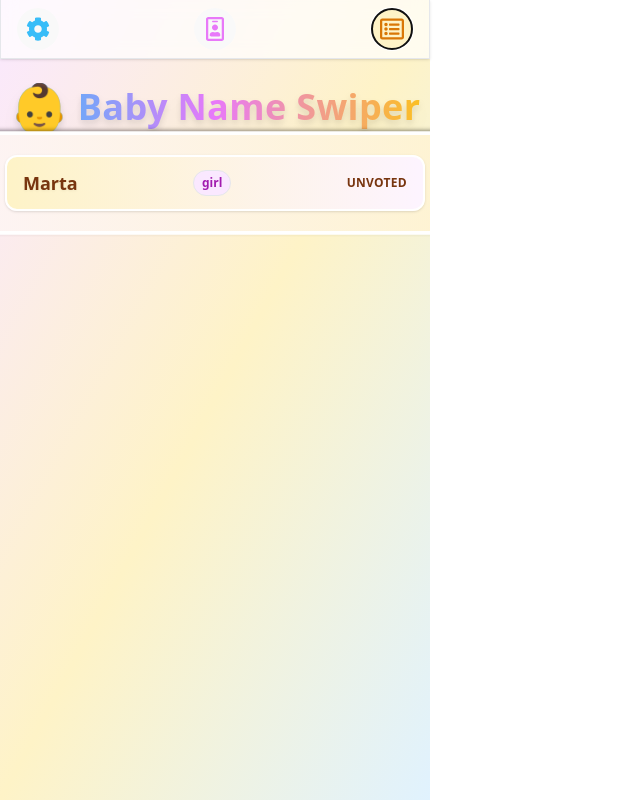
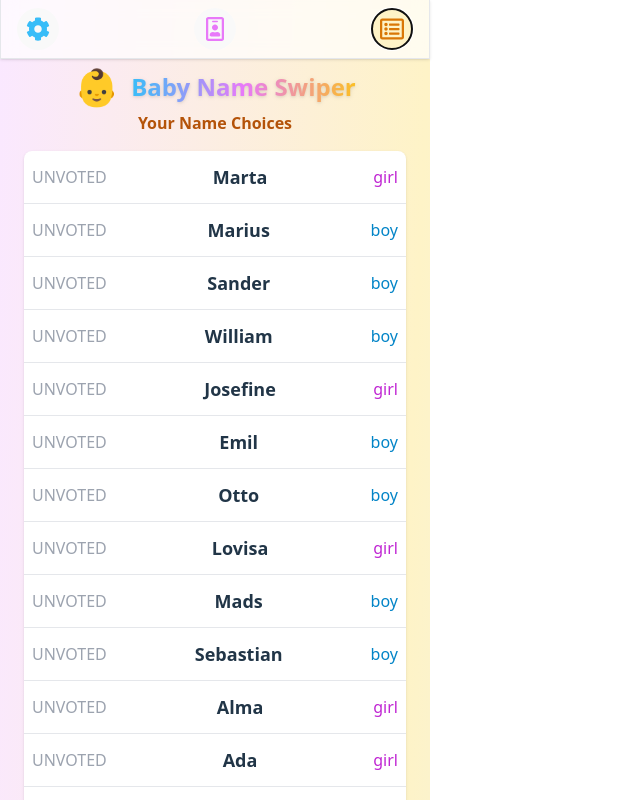
Before and after one commit to AndreasHoff/baby-name-swiper, a React (Vite) app: page / in a window 1280 px wide. Both pictures are taken after a click on the button 392 px from the left and 29 px from the top of the page. Shown: the top 800 px of the page, without its empty margins (0-640 px from the left). Built offline with nearby package versions, Linux system fonts and the light colour scheme.

Commit message:
layout for names list

```diff
--- a/src/App.tsx
+++ b/src/App.tsx
@@ -7,11 +7,18 @@
 
 function App() {
   const [view, setView] = useState<'main' | 'lists' | 'settings'>('main');
+  // Add state for swipe animation feedback
+  const [swipeDirection, setSwipeDirection] = useState<null | 'no' | 'absolutely-not' | 'yes'>(null);
+
+  // Handler to pass to SwipeButtons
+  const handleSwipe = (direction: 'no' | 'absolutely-not' | 'yes') => {
+    setSwipeDirection(direction);
+  };
 
   return (
     <div className="flex flex-col items-start justify-start min-h-screen w-full bg-gradient-to-br from-fuchsia-100 via-amber-100 to-sky-100" style={{boxSizing: 'border-box', minHeight: '100dvh'}}>
       <NavBar currentView={view} setView={setView} />
-      <div className="flex flex-col items-center justify-start w-[430px] max-w-full mx-auto overflow-hidden">
+      <div className="mt-4 flex flex-col items-center justify-start w-[430px] max-w-full mx-auto overflow-hidden">
         <h1 className="text-4xl font-extrabold mb-4 text-transparent bg-clip-text bg-gradient-to-r from-sky-400 via-fuchsia-400 to-amber-400 drop-shadow-lg text-center flex items-center justify-center gap-2" style={{letterSpacing: '0.01em'}}>
           <span role="img" aria-label="baby" className="text-5xl align-middle text-black bg-none" style={{color: '#222', background: 'none'}}>
             👶
@@ -21,9 +28,9 @@
         <div className="flex flex-col items-center w-full" style={{zIndex: 1}}>
           {view === 'main' && (
             <>
-              <CardStack />
+              <CardStack swipeDirection={swipeDirection} onAnimationComplete={() => setSwipeDirection(null)} />
               <div className="flex flex-row items-center justify-center w-full mt-2 mb-2">
-                <SwipeButtons />
+                <SwipeButtons onSwipe={handleSwipe} />
               </div>
               <NameForm />
             </>
--- a/src/components/CardStack.tsx
+++ b/src/components/CardStack.tsx
@@ -1,5 +1,5 @@
 import { AnimatePresence, motion } from 'framer-motion';
-import React, { useRef, useState } from 'react';
+import React, { useEffect, useRef, useState } from 'react';
 import { useFetchNames, useNameStore } from '../store';
 
 const swipeConfidenceThreshold = 100; // px
@@ -7,13 +7,31 @@
   return Math.abs(offset) * velocity;
 };
 
-export const CardStack: React.FC = () => {
+export const CardStack: React.FC<{
+  swipeDirection?: 'no' | 'absolutely-not' | 'yes' | null;
+  onAnimationComplete?: () => void;
+}> = ({ swipeDirection, onAnimationComplete }) => {
   useFetchNames(); // Fetch real names on mount
   const names = useNameStore((s) => s.names);
   const vote = useNameStore((s) => s.vote);
   const unvoted = names.filter((n) => n.voteStatus === null);
   const dragging = useRef(false);
   const [dragX, setDragX] = useState(0);
+  const [animating, setAnimating] = useState<null | 'no' | 'absolutely-not' | 'yes'>(null);
+
+  // Animation effect when swipeDirection changes
+  useEffect(() => {
+    if (swipeDirection) {
+      setAnimating(swipeDirection);
+      // Animation duration: 400ms, then clear
+      const timeout = setTimeout(() => {
+        setAnimating(null);
+        onAnimationComplete && onAnimationComplete();
+      }, 400);
+      return () => clearTimeout(timeout);
+    }
+  }, [swipeDirection, onAnimationComplete]);
+
   // Only show the message if names have loaded and all are voted
   if (names.length > 0 && unvoted.length === 0) {
     return <div className="text-center text-xl mt-8 text-fuchsia-700">No more names to swipe!</div>;
@@ -24,24 +42,42 @@
   }
   // Show a visible stack of up to 5 cards
   const stack = unvoted.slice(0, 5);
-  const top = stack[0];
+  // Animation variants for feedback
+  const animationVariants = {
+    yes: { x: [0, 30, 0], boxShadow: '0 8px 24px 0 rgba(34,197,94,0.18)' },
+    no: { x: [0, -30, 0], boxShadow: '0 8px 24px 0 rgba(239,68,68,0.18)' },
+    'absolutely-not': { rotate: [0, 8, -8, 0], boxShadow: '0 8px 24px 0 rgba(251,191,36,0.18)' },
+    none: {},
+  };
   return (
-    <div className="flex flex-col items-center justify-center w-[430px] max-w-full px-4 md:px-8 relative" style={{flex: '0 0 auto', minHeight: 330}}>
+    <div className="flex flex-col items-center justify-center w-[430px] max-w-full px-4 md:px-8 relative mb-5" style={{flex: '0 0 auto', minHeight: 330}}>
       <AnimatePresence>
         {stack.map((card, i) => {
+          // Custom top offsets for each card in the stack
+          let topPx = 0;
+          if (i === 1) topPx = 4;
+          else if (i === 2) topPx = 8;
+          else if (i === 3) topPx = 12;
+          else if (i === 4) topPx = 16;
+          // Set zIndex so the top card is always on top, next card below, etc.
+          const zIndex = stack.length - i;
           const isTop = i === 0;
-          // Only show a sliver of each card below the top
-          const visibleOffset = 0; // Top card is fully visible
-          const sliverHeight = 14; // px of each card peeking out
-          const offset = isTop ? 0 : (stack.length - i - 1) * sliverHeight;
-          const scale = 1; // All cards same size for perfect alignment
+          // Choose transition: use tween for feedback animation, spring otherwise
+          const transition = isTop && animating
+            ? { type: 'tween', duration: 0.35, ease: 'easeInOut' }
+            : { type: 'spring', stiffness: 200, damping: 20 };
           return (
             <motion.div
               key={card.id}
-              initial={{ y: 40, opacity: 0, scale }}
-              animate={{ y: -offset, opacity: 1, scale }}
-              exit={{ y: -40, opacity: 0, scale }}
-              transition={{ type: 'spring', stiffness: 200, damping: 20 }}
+              initial={{ y: 40, opacity: 0, scale: 1 }}
+              animate={{
+                y: 0,
+                opacity: 1,
+                scale: 1,
+                ...(isTop && animating ? animationVariants[animating] : {})
+              }}
+              exit={{ y: -40, opacity: 0, scale: 1 }}
+              transition={transition}
               drag={isTop ? "x" : false}
               dragConstraints={isTop ? { left: 0, right: 0 } : undefined}
               dragElastic={isTop ? 0.8 : undefined}
@@ -58,8 +94,8 @@
                 }
               }) : undefined}
               onDrag={isTop ? ((_, info) => setDragX(info.offset.x)) : undefined}
-              className={`cardstack-card bg-gradient-to-br from-sky-200 via-fuchsia-200 to-amber-200 text-fuchsia-900 rounded-3xl shadow-2xl px-4 py-5 w-[225px] min-h-[93px] flex flex-col items-center justify-center border-4 border-white select-none absolute left-0 right-0 mx-auto ${isTop ? 'z-20' : 'z-10 pointer-events-none'}`}
-              style={{ top: offset, boxShadow: `0 ${4 + i * 2}px ${16 - i * 2}px 0 rgba(0,0,0,0.10)` }}
+              className={`cardstack-card bg-gradient-to-br from-sky-200 via-fuchsia-200 to-amber-200 text-fuchsia-900 rounded-3xl shadow-2xl px-4 py-5 w-[225px] min-h-[93px] flex flex-col items-center justify-center border-4 border-white select-none absolute left-0 right-0 mx-auto pointer-events-none` + (isTop ? ' pointer-events-auto' : '')}
+              style={{ top: topPx, zIndex, boxShadow: `0 ${4 + i * 2}px ${16 - i * 2}px 0 rgba(0,0,0,0.10)` }}
               whileTap={isTop ? { scale: 0.97 } : undefined}
               whileDrag={isTop ? { rotate: dragX / 30 } : undefined}
             >
--- a/src/components/NameListView.tsx
+++ b/src/components/NameListView.tsx
@@ -1,56 +1,41 @@
-import { AnimatePresence, motion } from 'framer-motion';
 import React from 'react';
-import type { VoteStatus } from '../store';
 import { useNameStore } from '../store';
-
-const statusLabels: Record<Exclude<VoteStatus, null>, string> = {
-  yes: 'Yes',
-  no: 'No',
-  'absolutely-not': 'Absolutely Not',
-};
-
-const statusColors: Record<Exclude<VoteStatus, null>, string> = {
-  yes: 'bg-gradient-to-r from-sky-200 to-fuchsia-100 text-sky-900',
-  no: 'bg-gradient-to-r from-fuchsia-200 to-amber-100 text-fuchsia-900',
-  'absolutely-not': 'bg-gradient-to-r from-amber-200 to-sky-100 text-amber-900',
-};
-
-const genderColors: Record<string, string> = {
-  boy: 'bg-sky-100 text-sky-700',
-  girl: 'bg-fuchsia-100 text-fuchsia-700',
-  unisex: 'bg-amber-100 text-amber-700',
-};
 
 export const NameListView: React.FC = () => {
   const names = useNameStore((s) => s.names);
   // Show all names, most recent on top
   const sorted = [...names].reverse();
   return (
-    <div className="cardstack-list flex flex-col items-center justify-center w-full max-w-[430px] px-2 mt-2 mx-auto relative min-h-[200px]" style={{ height: 260 }}>
-      <AnimatePresence>
-        {sorted.map((n, i) => {
-          const label = n.voteStatus ? statusLabels[n.voteStatus] : 'Unvoted';
-          const color = n.voteStatus ? statusColors[n.voteStatus] : 'bg-gradient-to-r from-amber-100 to-fuchsia-50 text-amber-900';
-          // Stack effect: each card is offset and scaled
-          const offset = i * 8;
-          const scale = 1 - i * 0.03;
-          return (
-            <motion.div
-              key={n.id}
-              initial={{ y: 40, opacity: 0, scale: 0.95 }}
-              animate={{ y: -offset, opacity: 1, scale }}
-              exit={{ y: 40, opacity: 0, scale: 0.95 }}
-              transition={{ type: 'spring', stiffness: 200, damping: 20 }}
-              className={`absolute left-0 right-0 mx-auto rounded-xl px-4 py-3 flex flex-col sm:flex-row justify-between items-center gap-2 shadow ${color} transition-all border-2 border-white ${i === 0 ? 'z-20' : 'z-10'}`}
-              style={{ top: offset, width: '100%', maxWidth: 420, pointerEvents: i === 0 ? 'auto' : 'none' }}
-            >
-              <span className="font-semibold text-lg drop-shadow-sm">{n.name}</span>
-              <span className={`text-xs font-bold px-2 py-1 rounded-full border ${genderColors[n.gender]}`}>{n.gender}</span>
-              <span className="text-xs font-bold uppercase tracking-wide">{label}</span>
-            </motion.div>
-          );
-        })}
-      </AnimatePresence>
+    <div className="w-full max-w-[430px] px-2 mt-2 mx-auto">
+      {/* App logo and name at the very top */}
+      <div className="flex flex-row items-center justify-center gap-3 mt-2 mb-1">
+        <span role="img" aria-label="baby" className="text-4xl align-middle">👶</span>
+        <span className="text-2xl font-extrabold bg-clip-text text-transparent bg-gradient-to-r from-sky-400 via-fuchsia-400 to-amber-400 drop-shadow">Baby Name Swiper</span>
+      </div>
+      {/* Headline for the list */}
+      <h2 className="text-base font-semibold text-amber-700 mb-4 text-center">Your Name Choices</h2>
+      <ul className="divide-y divide-gray-200 bg-white rounded-lg shadow">
+        {sorted.map((n) => (
+          <li key={n.id} className="flex flex-row items-center justify-between py-3 px-2">
+            <span className={
+              n.voteStatus === 'yes' ? 'text-green-600 font-bold' :
+              n.voteStatus === 'no' ? 'text-red-500 font-bold' :
+              n.voteStatus === 'absolutely-not' ? 'text-amber-600 font-bold' :
+              'text-gray-400'
+            }>
+              {n.voteStatus ? (n.voteStatus === 'absolutely-not' ? 'ABSOLUTELY NOT' : n.voteStatus.toUpperCase()) : 'UNVOTED'}
+            </span>
+            <span className="font-semibold text-lg mx-2">{n.name}</span>
+            <span className={
+              n.gender === 'boy' ? 'text-sky-600' :
+              n.gender === 'girl' ? 'text-fuchsia-600' :
+              'text-amber-600'
+            }>
+              {n.gender}
+            </span>
+          </li>
+        ))}
+      </ul>
     </div>
   );
 };
--- a/src/components/NavBar.tsx
+++ b/src/components/NavBar.tsx
@@ -1,16 +1,17 @@
-import type { Dispatch, SetStateAction } from "react";
 import React from "react";
 import { FaCog, FaRegIdBadge, FaRegListAlt } from "react-icons/fa";
+import { NameListView } from "./NameListView";
 
 interface NavBarProps {
   currentView: "main" | "lists" | "settings";
-  setView: Dispatch<SetStateAction<"main" | "lists" | "settings">>;
+  setView: (view: "main" | "lists" | "settings") => void;
 }
 
 const NavBar: React.FC<NavBarProps> = ({ currentView, setView }) => {
   return (
+    <>
       <nav
-      className="max-w-lg mx-auto w-full flex justify-between items-center px-4 py-2 mb-6 bg-white/70 shadow border border-gray-200 border-t-0"
+        className="max-w-lg mx-auto w-full flex justify-between items-center px-4 py-2 bg-white/70 shadow border border-gray-200 border-t-0"
         style={{ backdropFilter: 'blur(8px)', WebkitBackdropFilter: 'blur(8px)' }}
       >
         <button
@@ -47,6 +48,20 @@
           <FaRegListAlt size={24} className={currentView === "lists" ? "text-amber-600" : "text-amber-400"} />
         </button>
       </nav>
+      {/* Render the new styled list view component when in 'lists' mode */}
+      {currentView === 'lists' && <StyledNameListView />}
+    </>
+  );
+};
+
+// New component for a styled list view
+const StyledNameListView: React.FC = () => {
+  // You can add custom layout, filters, or styling here
+  return (
+    <div className="w-full max-w-lg mx-auto px-4 pb-6">
+      <NameListView />
+      {/* Add more custom controls or filters here if needed */}
+    </div>
   );
 };
 
```
Also changed, not shown: src/components/SwipeButtons.tsx (+6 -4 lines). Lines whose indentation alone changed are shown as unchanged.
